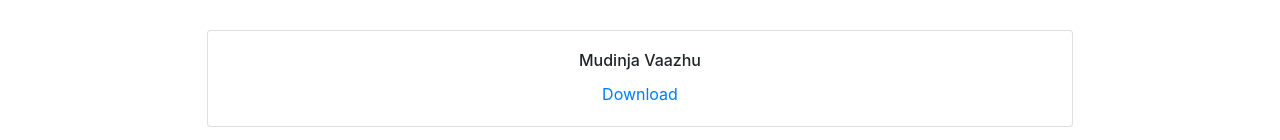
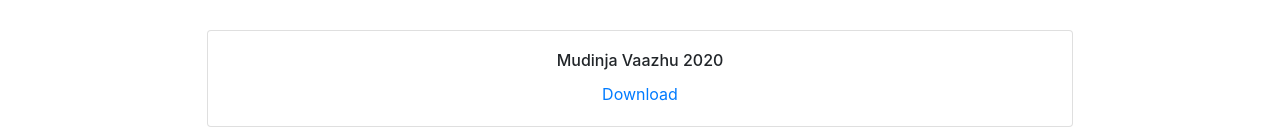
Before and after one commit to CreatorsInn/Quarantine-Life, a React (Create React App) app: page / in a window 1280 px wide. Shown: the part 939-1079 px from the top of the page. Built offline with nearby package versions, Linux system fonts and the light colour scheme.

Commit message:
mudiya vaalu

```diff
--- a/src/data/links.js
+++ b/src/data/links.js
@@ -35,7 +35,7 @@ const links = [
       "magnet:?xt=urn:btih:fb4b27d36048c10af9077c157b7f48ee407eb222&dn=Game Of Thrones S08 Complete Season 8 720p x264 AC3 5.1 [MKV]&tr=udp%3A%2F%2Ftracker.openbittorrent.com%3A80%2Fannounce&tr=udp%3A%2F%2Fglotorrents.pw%3A6969%2Fannounce&tr=udp%3A%2F%2Ftracker.openbittorrent.com%3A80%2Fannounce&tr=udp%3A%2F%2Ftracker.opentrackr.org%3A1337%2Fannounce', 'extension': 'avi', 'stream': 'magnet:?xt=urn:btih:fb4b27d36048c10af9077c157b7f48ee407eb222&dn=Game Of Thrones S08 Complete Season 8 720p x264 AC3 5.1 [MKV]&tr=udp%3A%2F%2Ftracker.openbittorrent.com%3A80%2Fannounce&tr=udp%3A%2F%2Fglotorrents.pw%3A6969%2Fannounce&tr=udp%3A%2F%2Ftracker.openbittorrent.com%3A80%2Fannounce&tr=udp%3A%2F%2Ftracker.opentrackr.org%3A1337%2Fannounce",
   },
   {
-    NAME: "Mudinja Vaazhu",
+    NAME: "Mudinja Vaazhu 2020",
     LINK:
       "magnet:?xt=urn:btih:26e3102ffec9044ce3565bf6177110808b1d9515&dn=www.TamilRockers.ws%20-%20Mudinja%20Vaazhu%20(2020)%5bTamil%20-%20HDRip%20-%20x264%20-%20700MB%20-%20ESubs%5d.mkv&tr=udp%3a%2f%2f9.rarbg.me%3a2710%2fannounce&tr=udp%3a%2f%2fopen.stealth.si%3a80%2fannounce&tr=udp%3a%2f%2ftracker.openbittorrent.com%3a80%2fannounce&tr=udp%3a%2f%2ftracker.leechers-paradise.org%3a6969%2fannounce&tr=udp%3a%2f%2fopen.demonii.si%3a1337%2fannounce&tr=udp%3a%2f%2ftracker.moeking.me%3a6969%2fannounce&tr=udp%3a%2f%2fxxxtor.com%3a2710%2fannounce&tr=udp%3a%2f%2fexodus.desync.com%3a6969%2fannounce&tr=udp%3a%2f%2ftracker.coppersurfer.tk%3a6969%2fannounce&tr=udp%3a%2f%2f9.rarbg.to%3a2710%2fannounce&tr=udp%3a%2f%2fdenis.stalker.upeer.me%3a6969%2fannounce&tr=udp%3a%2f%2ftracker.torrent.eu.org%3a451%2fannounce&tr=udp%3a%2f%2fvalakas.rollo.dnsabr.com%3a2710%2fannounce&tr=udp%3a%2f%2ftracker.opentrackr.org%3a1337%2fannounce&tr=udp%3a%2f%2fipv4.tracker.harry.lu%3a80%2fannounce&tr=udp%3a%2f%2fp4p.arenabg.com%3a1337%2fannounce&tr=udp%3a%2f%2ftracker.tiny-vps.com%3a6969%2fannounce&tr=udp%3a%2f%2fretracker.lanta-net.ru%3a2710%2fannounce&tr=udp%3a%2f%2ftracker.cyberia.is%3a6969%2fannounce&tr=udp%3a%2f%2ftracker.pomf.se%3a80%2fannounce",
   },
```
